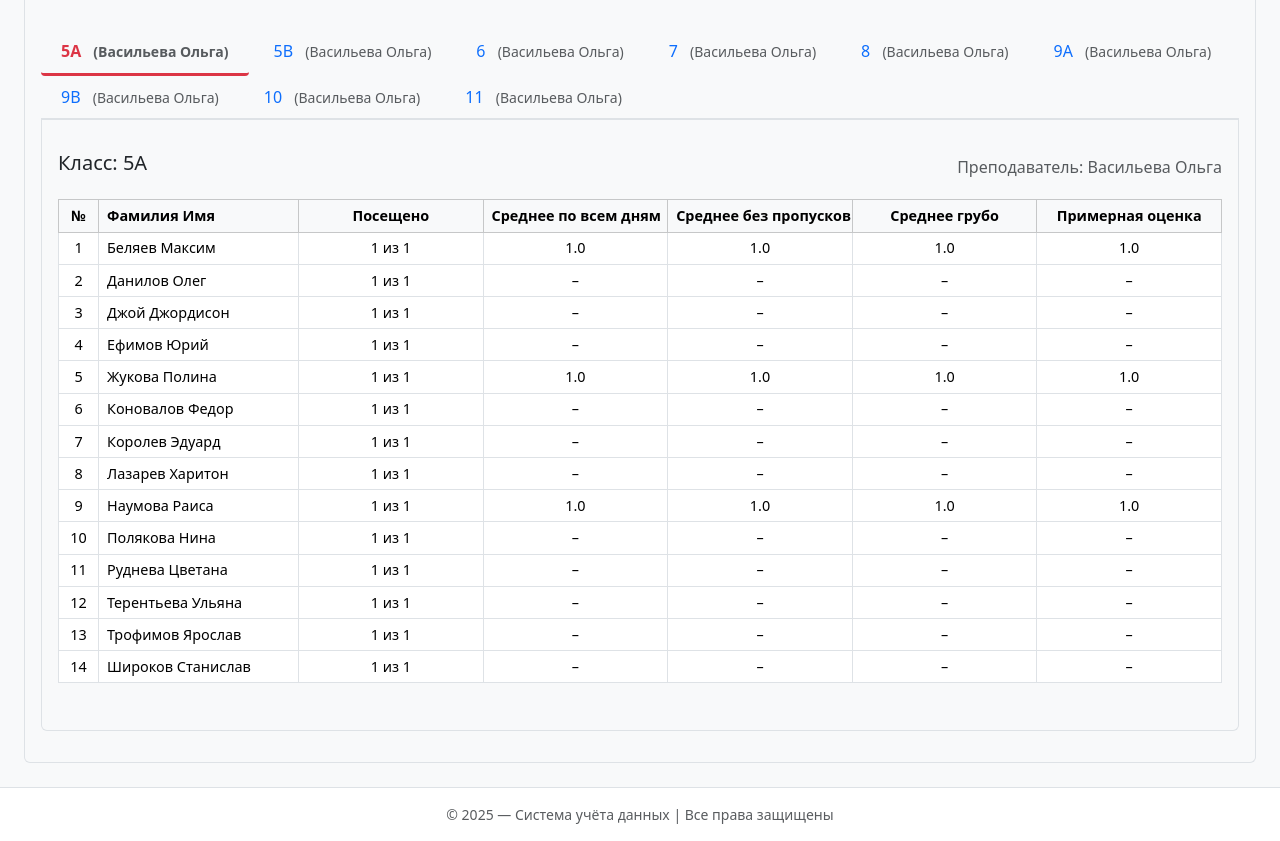
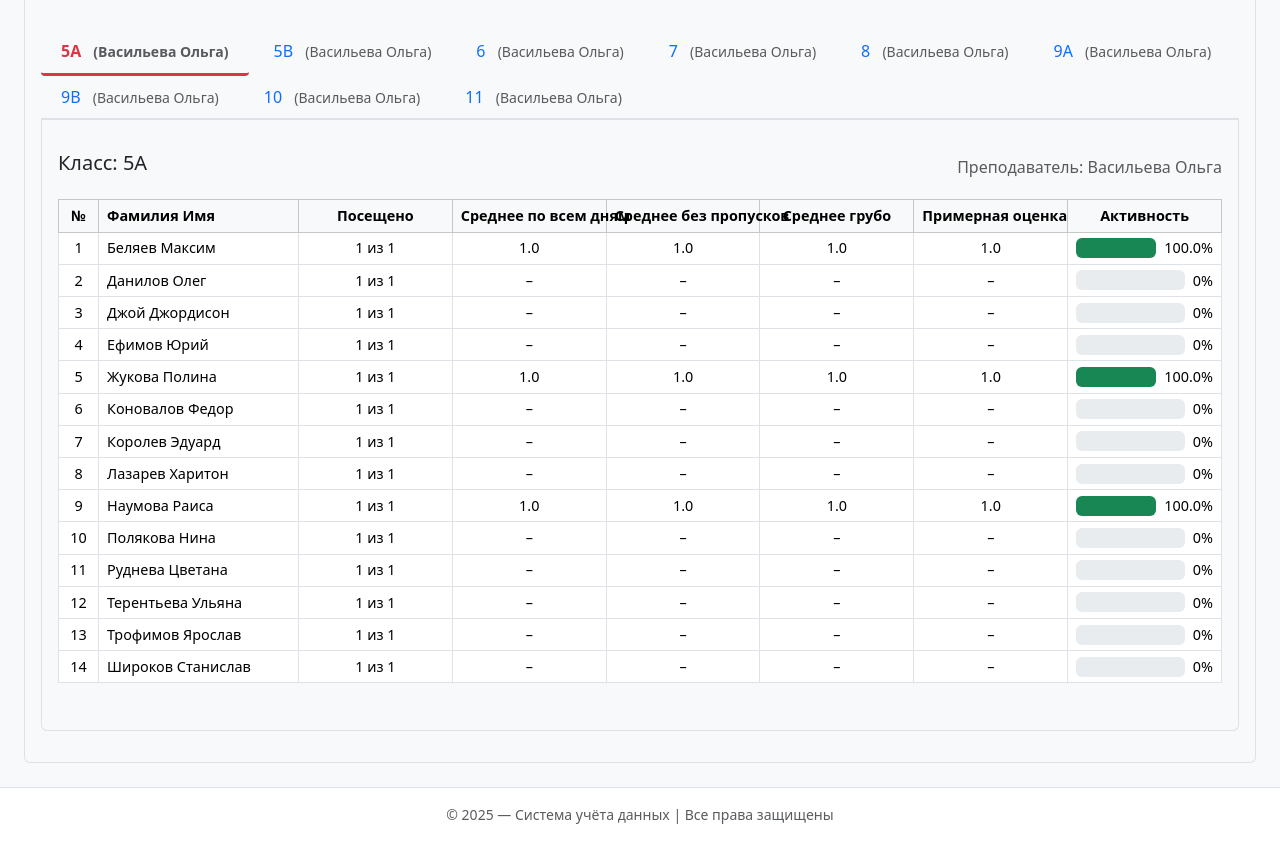
Before and after one commit to Zangetsu20/init, a Flask app: page /abot in a window 1280 px wide. Shown: the part 374-1215 px from the top of the page. Run offline with Flask 3, Linux system fonts and the light colour scheme; a user stored in the database is signed in; data comes from the database, SQL or seed files in the repository; some libraries are stand-ins or nearby versions.

Commit message:
Фиксы анализа + функционал подсчета

```diff
--- a/app.py
+++ b/app.py
@@ -698,9 +698,13 @@ def abot():
                 # Собираем только числовые оценки
                 numeric_grades = [
                     int(g.grade) for g in student_grades
-                    if g.grade.isdigit()
+                    if g.grade.strip() in {'1', '2', '3', '4', '5', '6', '7', '8', '9','10', '11','12'}
                 ]
 
+                empty_grades = [g.grade for g in student_grades if (g.grade or '').strip() == '']
+
+                # Количество дней с оценками (только пробелы)
+                graded_spaces = len(empty_grades)
                 # Количество дней с оценками (только цифры)
                 graded_days = len(numeric_grades)
 
@@ -714,6 +718,7 @@ def abot():
 
                 avg_grade_all = None
                 avg_grade_present = None
+                activity = 0
 
                 if numeric_grades:
                     total_grade_sum = sum(numeric_grades)
@@ -723,10 +728,19 @@ def abot():
 
                     if present_days > 0:
                             avg_grade_present = round(total_grade_sum / present_days, 2)
+
+                    if present_days > 0:
+                            activity = round(graded_days/present_days,2)*100
+                    else:
+                            activity = 0
+                    if student.id ==166:
+                        print('Янг',graded_days,present_days, graded_spaces,activity)
                 # Рассчитываем процент посещаемости
                 attendance_percent = 0
                 if max_day > 0:
                     attendance_percent = round(((max_day - absent_count) / max_day) * 100)
+
+
 
                 students_data.append({
                     'last_name': student.last_name,
@@ -737,7 +751,8 @@ def abot():
                     'attendance_percent': attendance_percent,  # Добавляем расчетный процент
                     'avg_grade_all': avg_grade_all,        # Среднее по всем дням
                     'avg_grade_present': avg_grade_present, # Среднее без учёта "н"
-                    'avg_grade_rude': avg_grade_rude #среднее только по оцененным дням
+                    'avg_grade_rude': avg_grade_rude, #среднее только по оцененным дням
+                    'activity': activity #активнотсь
                 })
 
             classes_data.append({
--- a/templates/abot.html
+++ b/templates/abot.html
@@ -103,6 +103,7 @@
                                     <th>Среднее без пропусков</th>
                                     <th>Среднее грубо</th>
                                     <th>Примерная оценка</th>
+                                    <th>Активность</th>
                                 </tr>
                             </thead>
                             <tbody>
@@ -150,6 +151,31 @@
                                                 –
                                             {% endif %}
                                         </td>
+                                        <td>
+                                            <div class="d-flex align-items-center">
+                                                <div class="progress flex-grow-1" style="height: 20px;">
+                                                    <div class="progress-bar
+                                                        {% if student.activity >= 70 -%}
+                                                            bg-success
+                                                        {%- elif student.activity >= 60 -%}
+                                                            bg-info
+                                                        {%- elif student.activity >= 50 -%}
+                                                            bg-warning
+                                                        {%- else -%}
+                                                            bg-danger
+                                                        {%- endif %}"
+
+                                                        role="progressbar"
+                                                        style="width: {{ student.activity}}%"
+                                                        aria-valuenow="{{ student.activity }}"
+                                                        aria-valuemin="0"
+                                                        aria-valuemax="100">
+                                                        <!-- Просто игнорируй шляпе не нравится что там динамическая конструкция стоит, но все должно работать норм x2 -->
+                                                    </div>
+                                                </div>
+                                                <span class="ms-2">{{ student.activity }}%</span>
+                                            </div>
+                                        </td>
                                     </tr>
                                     {% endfor %}
                                 {% else %}
```
